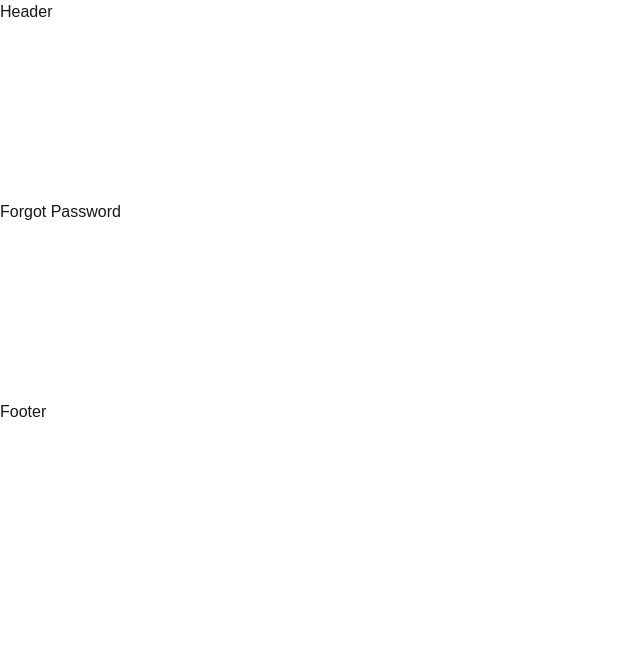
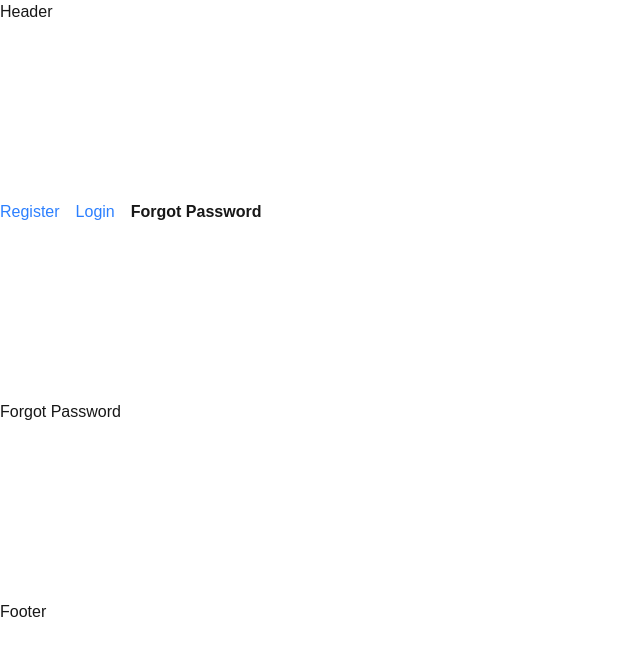
Before and after one commit to sidneifjr/bun-with-nextjs, a Next.js app: page /forgot-password in a window 1280 px wide. Shown: the top 656 px of the page, without its empty margins (0-640 px from the left). Built offline with nearby package versions, Linux system fonts and the light colour scheme.

Commit message:
feat: add nav links to auth pages

```diff
--- /dev/null
+++ b/src/app/(auth)/layout.tsx
@@ -0,0 +1,48 @@
+"use client";
+
+import Link from "next/link";
+import { usePathname } from "next/navigation";
+import type { ReactNode } from "react";
+
+const navLinks = [
+	{
+		name: "Register",
+		href: "/register",
+	},
+	{
+		name: "Login",
+		href: "/login",
+	},
+	{
+		name: "Forgot Password",
+		href: "/forgot-password",
+	},
+];
+
+export default function AuthLayout({ children }: { children: ReactNode }) {
+	const pathname = usePathname();
+
+	return (
+		<>
+			<div>
+				{navLinks.map((link) => {
+					const isActive =
+						pathname === link.href ||
+						(pathname.startsWith(link.href) && link.href !== "/");
+
+					return (
+						<Link
+							className={isActive ? "mr-4 font-bold" : "mr-4 text-blue-500"}
+							href={link.href}
+							key={link.name}
+						>
+							{link.name}
+						</Link>
+					);
+				})}
+			</div>
+
+			{children}
+		</>
+	);
+}
```
